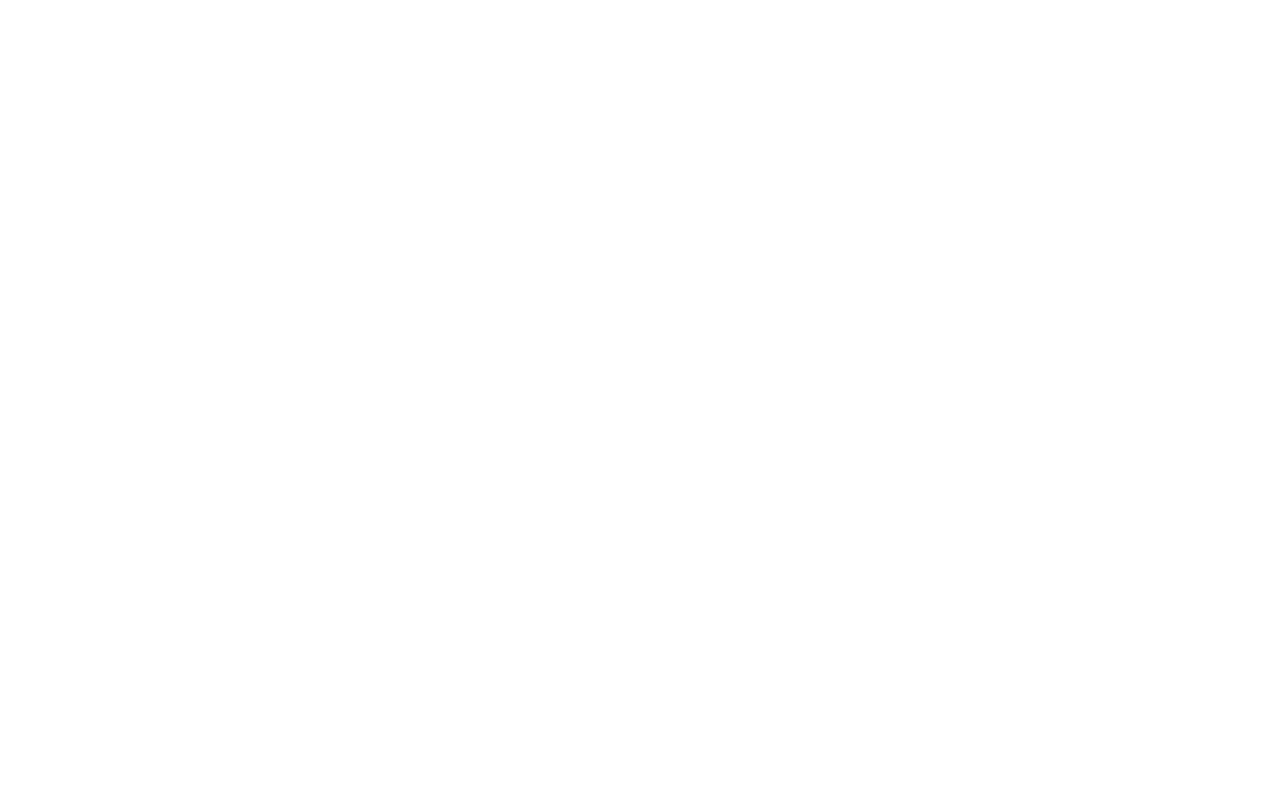
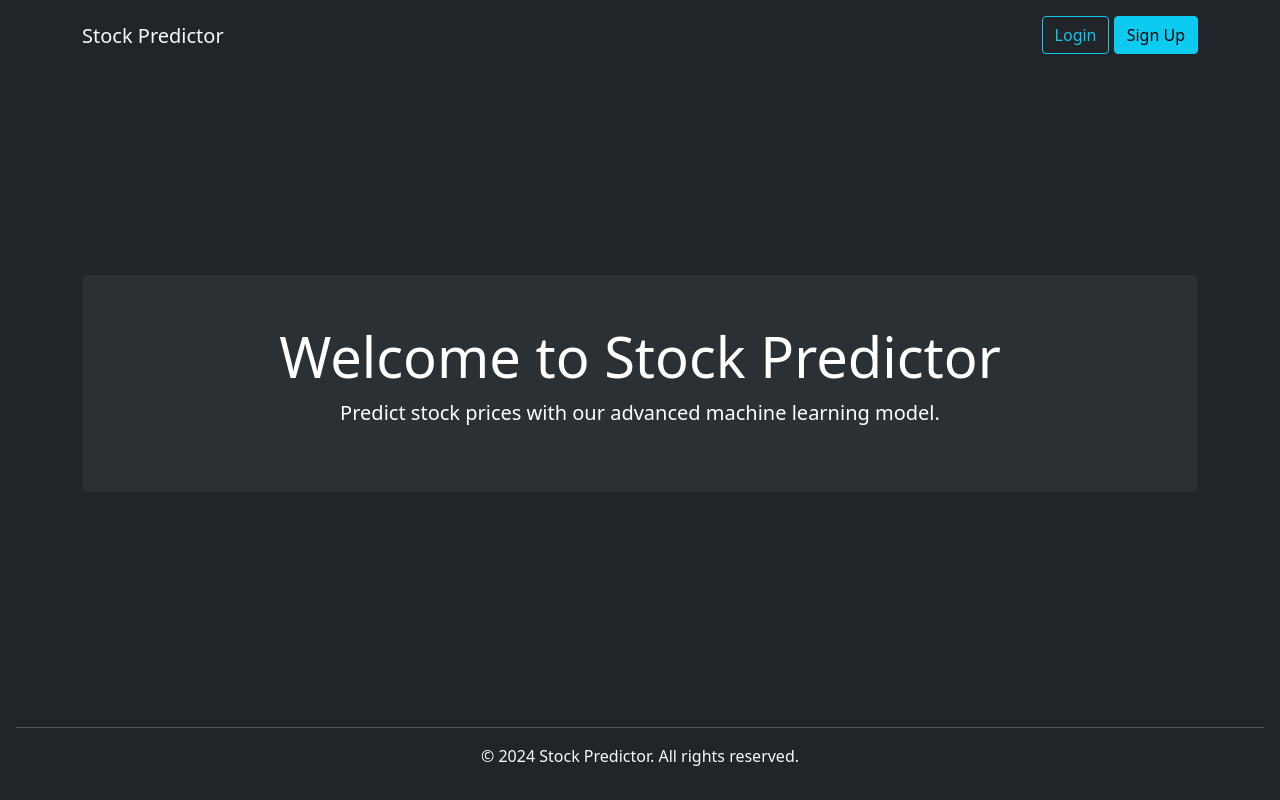
Before and after one commit to Firoz-Shaik/stock-prediction, a React (Vite) app in the folder react-frontend/: page / in a window 1280 px wide. Built offline with nearby package versions, Linux system fonts and the light colour scheme.

Commit message:
Added Homepage

```diff
--- a/react-frontend/index.html
+++ b/react-frontend/index.html
@@ -4,9 +4,11 @@
     <meta charset="UTF-8" />
     <meta name="viewport" content="width=device-width, initial-scale=1.0" />
     <title>Stock Prediction Portal</title>
+    <link href="https://cdn.jsdelivr.net/npm/bootstrap@5.0.2/dist/css/bootstrap.min.css" rel="stylesheet">
   </head>
   <body>
     <div id="root"></div>
     <script type="module" src="/src/main.jsx"></script>
+    <script src="https://cdn.jsdelivr.net/npm/bootstrap@5.0.2/dist/js/bootstrap.bundle.min.js"></script>
   </body>
 </html>
--- a/react-frontend/src/App.jsx
+++ b/react-frontend/src/App.jsx
@@ -1,11 +1,18 @@
 import { useState } from 'react'
+import './assets/css/style.css'
+import Header from './components/Header'
+import Home from './components/Home'
+import Footer from './components/Footer'
+
 
 function App() {
   const [count, setCount] = useState(0)
 
   return (
     <>
-
+      <Header />
+      <Home />
+      <Footer />
     </>
   )
 }
--- /dev/null
+++ b/react-frontend/src/assets/css/style.css
@@ -0,0 +1,18 @@
+ body{
+    background-color: #212529;
+
+ }
+
+.bg-light-dark{
+    background-color: #2B3035;
+}
+
+#root{
+   display: flex;
+   flex-direction: column;
+   min-height: 100vh;
+}
+
+.container{
+    flex: 1;
+}
--- /dev/null
+++ b/react-frontend/src/components/Button.jsx
@@ -0,0 +1,11 @@
+import React from 'react'
+
+const Button = (props) => {
+  return (
+    <>
+        <a className={`btn ${props.class}`} href=''>{props.text}</a>
+    </>
+  )
+}
+
+export default Button
--- /dev/null
+++ b/react-frontend/src/components/Footer.jsx
@@ -0,0 +1,14 @@
+import React from 'react'
+
+const Footer = () => {
+  return (
+    <>
+      <footer className='bg-dark text-light text-center p-3 mt-5'>
+        <hr className='border-bottom'/>
+        <p className='text-light text-center'>© 2024 Stock Predictor. All rights reserved.</p>
+      </footer>
+    </>
+  )
+}
+
+export default Footer
--- /dev/null
+++ b/react-frontend/src/components/Header.jsx
@@ -0,0 +1,20 @@
+import React from 'react'
+import Button from './Button'
+
+const Header = () => {
+  return (
+    <>
+        <nav className='navbar container pt-3 pb-3 align-items-start'>
+            <a className='navbar-brand text-light' href=''>Stock Predictor</a>
+
+            <div>
+                <Button text='Login' class='btn-outline-info' />
+                &nbsp;
+                <Button text='Sign Up' class='btn-info'/>
+            </div>
+        </nav>
+    </>
+  )
+}
+
+export default Header
--- /dev/null
+++ b/react-frontend/src/components/Home.jsx
@@ -0,0 +1,16 @@
+import React from 'react'
+
+const Home = () => {
+  return (
+    <>
+      <div className='container'>
+        <div className='p-5 text-center bg-light-dark rounded-3 mt-5'>
+          <h1 className='display-4 text-white'>Welcome to Stock Predictor</h1>
+          <p className='lead text-white'>Predict stock prices with our advanced machine learning model.</p>
+        </div>
+      </div>
+    </>
+  )
+}
+
+export default Home
```
